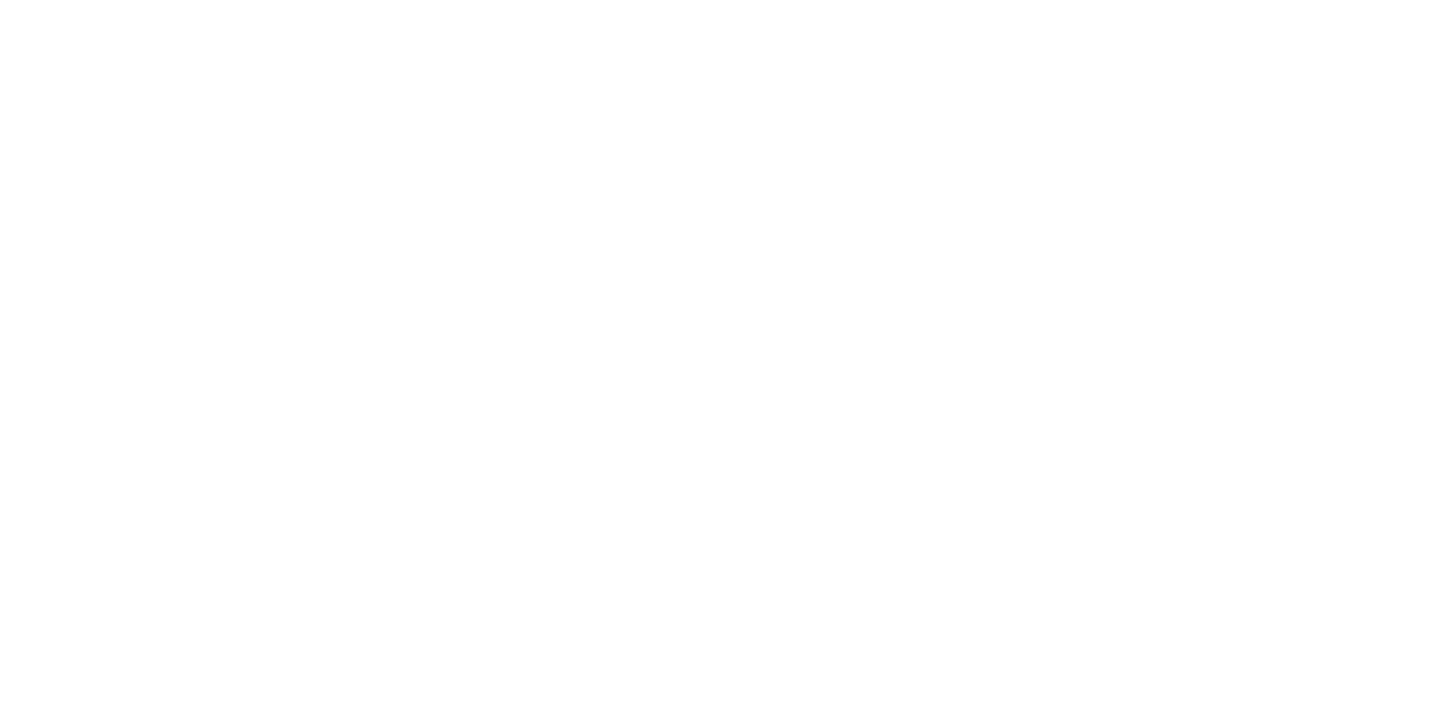
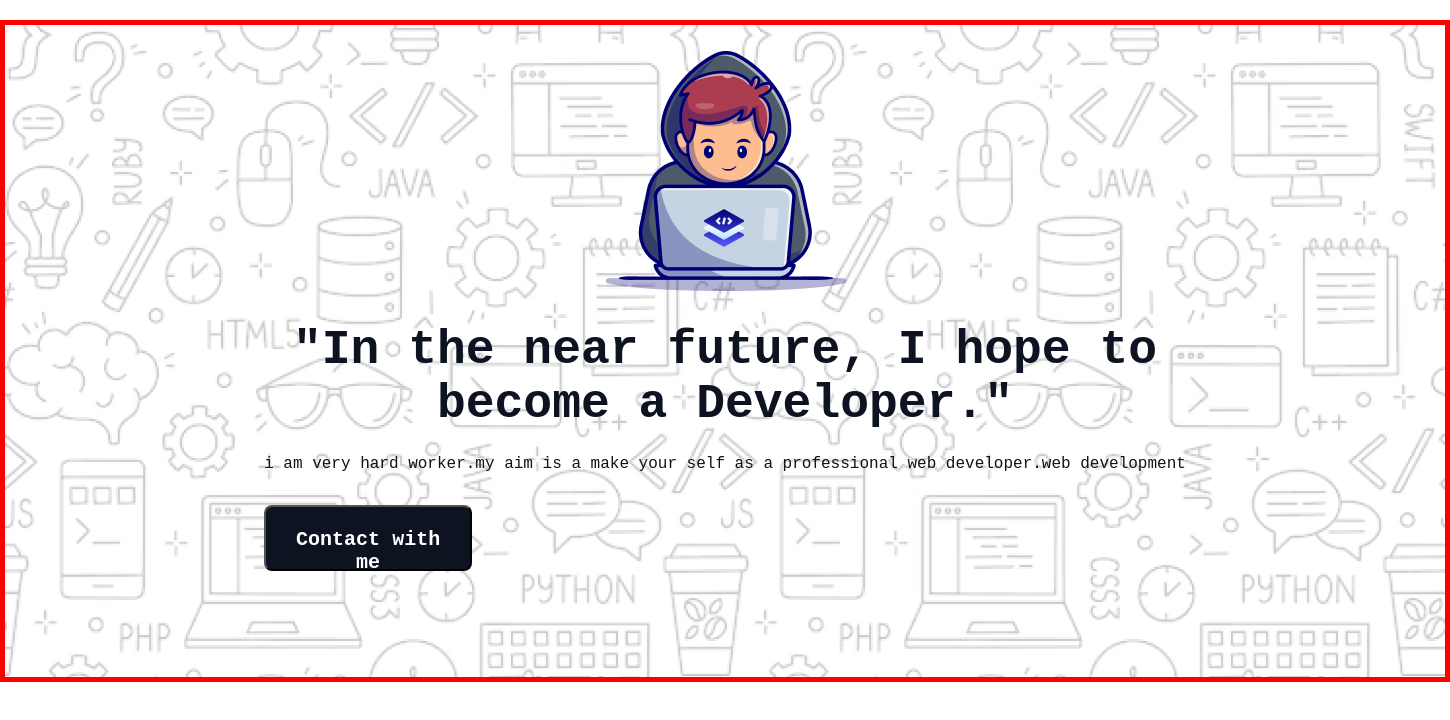
Before and after one commit to mdnasiruddin78/assignment-1, a plain HTML site: page index.html in a window 1280 px wide. Shown: the whole page, 1450 px wide, since content can reach past the window. Drawn offline with Linux system fonts and the light colour scheme.

Commit message:
header content

```diff
--- a/index.html
+++ b/index.html
@@ -4,8 +4,30 @@
     <meta charset="UTF-8">
     <meta name="viewport" content="width=device-width, initial-scale=1.0">
     <title>assignment-1</title>
+    <link rel="stylesheet" href="style/style.css">
 </head>
 <body>
+    <header>
+        <!-- header section start -->
+        <section class="header-container">
+            <div class="header-content">
+                <div class="image">
+                    <img src="assets/Group.png">
+                </div>
+                <div class="font">
+                    <h1>"In the near future, I hope to<br> become a Developer."</h1>
+                    <p>i am very hard worker.my aim is a make your self as a professional web developer.web development </p>
+                    <button>Contact with me</button>
+                </div>
+            </div>
+        </section>
+        <!-- header section end -->
+    </header>
+    <main>
 
+    </main>
+    <footer>
+
+    </footer>
 </body>
 </html>
--- /dev/null
+++ b/style/style.css
@@ -0,0 +1,55 @@
+*{
+    margin: 0;
+    padding: 0;
+}
+/* header section start awlad.h */
+.header-container{
+    width: 1440px;
+    height: 652px;
+    border: 5px solid red;
+    margin: 0 auto;
+    background-image: url(../assets/Hero-bg.png);
+    margin-top: 20px;
+}
+.header-content{
+    display: flex;
+    flex-direction: column;
+    justify-content: center;
+    align-items: center;
+}
+.header-content .image{
+    width: 240.28px;
+    height: 240px;
+    margin-top: 26px;
+}
+.header-content .font h1{
+    font-size: 48px;
+    font-weight: 800px;
+    font-family: "Azeret Mono", monospace;
+    color: rgb(13, 19, 33);
+    text-align: center;
+    margin-top: 32px;
+}
+.header-content .font p{
+    font-size: 16px;
+    font-weight: 400px;
+    font-family: "Azeret Mono", monospace;
+    color: rgb(13, 19, 33);
+    text-align: center;
+    margin-top: 24px;
+}
+.header-content .font button{
+    font-size: 20px;
+    font-weight: 600;
+    font-family: "Azeret Mono", monospace;
+    color: rgb(255, 255, 255);
+    text-align: center;
+    width: 208px;
+    height: 66px;
+    padding: 21px 24px 21px 24px;
+    background-color: rgb(13, 19, 33);
+    border-radius: 8px;
+    margin-top: 32px;
+    margin-bottom: 44px;
+}
+/* header section start  awlad.h*/
```
Also changed, not shown: assets/Group 3.png (added), assets/Group 4.png (added), assets/Group.png (added), assets/Hero-bg.png (added), assets/Layer_1.png (added), assets/css.png (added), assets/facebook.png (added), assets/github.png (added), assets/handshake.jpg (added), assets/html.png (added), assets/js.png (added), assets/linkedin-icon 1.png (added), assets/mongodb.png (added), assets/nodejs.png (added), 1 more files.
